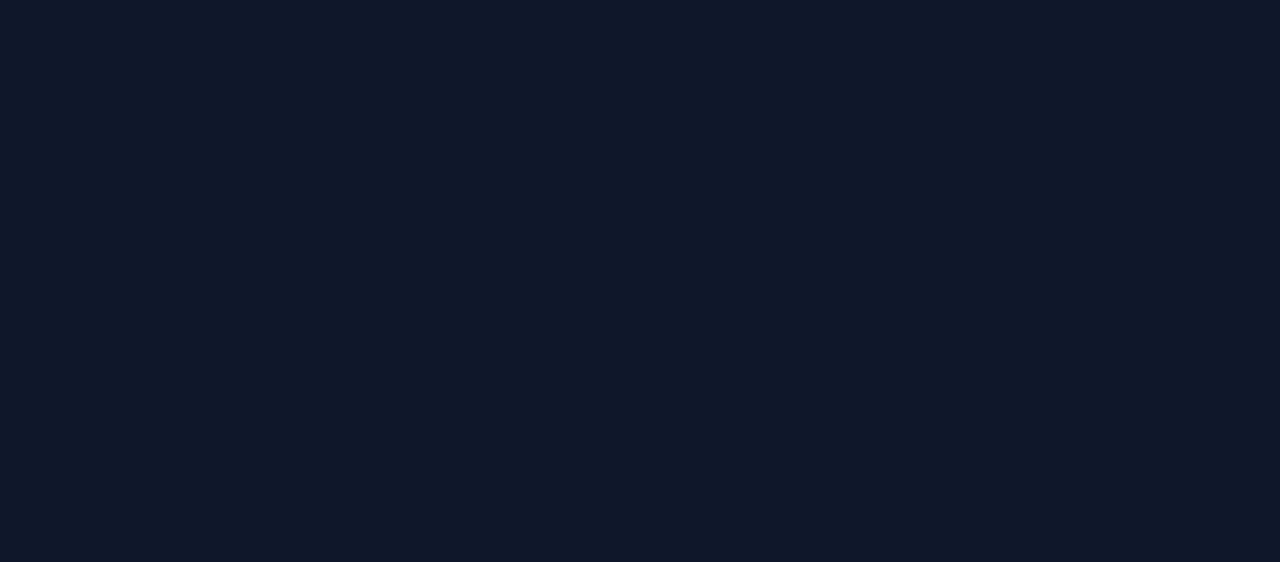
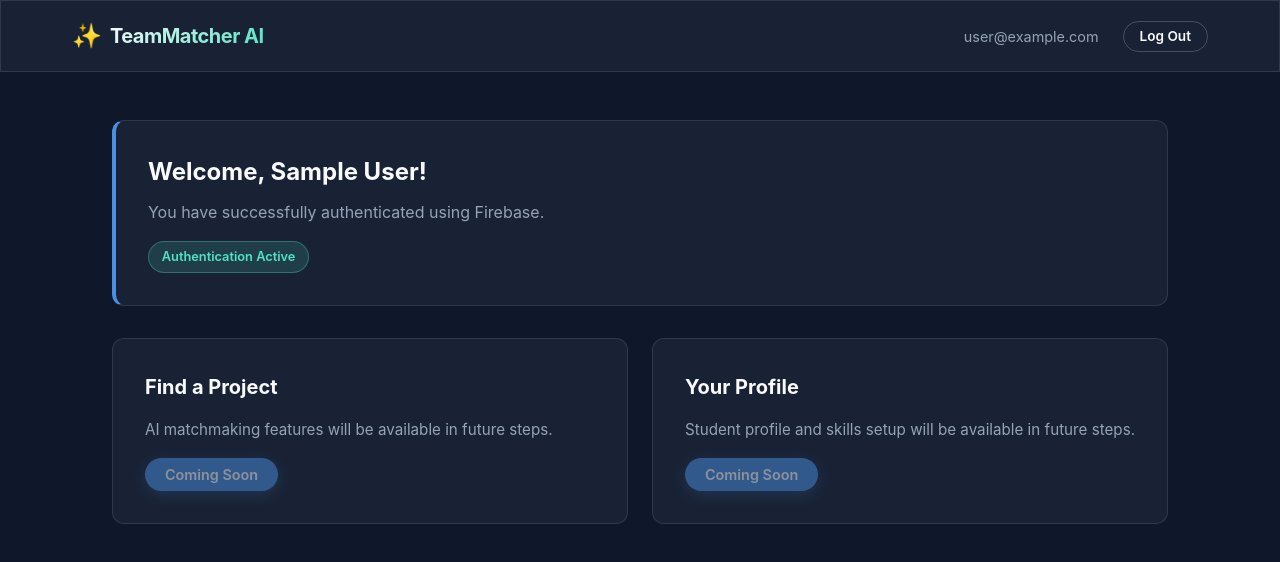
Before and after one commit to kunkuabhinash-hub/AI-Project-Team-Matcher, a React (Vite) app: page /dashboard in a window 1280 px wide. Before the commit this address had no page. Shown: the top 562 px of the page. Built offline with nearby package versions, Linux system fonts and the light colour scheme; no server answers; sample sign-in values are in the browser's storage.

Commit message:
step-03: integrate Firebase authentication

```diff
--- a/package.json
+++ b/package.json
@@ -10,6 +10,7 @@
     "preview": "vite preview"
   },
   "dependencies": {
+    "firebase": "^12.19.0",
     "react": "^19.2.8",
     "react-dom": "^19.2.8",
     "react-router-dom": "^7.18.4"
--- a/src/App.jsx
+++ b/src/App.jsx
@@ -1,20 +1,33 @@
 import React from 'react';
 import { BrowserRouter as Router, Routes, Route } from 'react-router-dom';
+import { AuthProvider } from './contexts/AuthContext';
+import ProtectedRoute from './components/ProtectedRoute';
 import Home from './pages/Home';
 import Login from './pages/Login';
 import SignUp from './pages/SignUp';
+import Dashboard from './pages/Dashboard';
 import './App.css';
 
 function App() {
   return (
     <Router>
+      <AuthProvider>
         <div className="app-container">
           <Routes>
             <Route path="/" element={<Home />} />
             <Route path="/login" element={<Login />} />
             <Route path="/signup" element={<SignUp />} />
+            <Route
+              path="/dashboard"
+              element={
+                <ProtectedRoute>
+                  <Dashboard />
+                </ProtectedRoute>
+              }
+            />
           </Routes>
         </div>
+      </AuthProvider>
     </Router>
   );
 }
--- a/src/components/Navbar.jsx
+++ b/src/components/Navbar.jsx
@@ -1,9 +1,11 @@
 import React from 'react';
 import { Link, useNavigate } from 'react-router-dom';
+import { useAuth } from '../contexts/AuthContext';
 import './Navbar.css';
 
 const Navbar = () => {
   const navigate = useNavigate();
+  const { currentUser } = useAuth();
 
   return (
     <header className="navbar glass">
@@ -17,8 +19,16 @@ const Navbar = () => {
           <a href="#how-it-works">How it Works</a>
         </nav>
         <div className="navbar-actions">
-          <button className="btn btn-outline" onClick={() => navigate('/login')}>Log In</button>
-          <button className="btn btn-primary" onClick={() => navigate('/signup')}>Sign Up</button>
+          {currentUser ? (
+            <button className="btn btn-primary" onClick={() => navigate('/dashboard')}>
+              Dashboard
+            </button>
+          ) : (
+            <>
+              <button className="btn btn-outline" onClick={() => navigate('/login')}>Log In</button>
+              <button className="btn btn-primary" onClick={() => navigate('/signup')}>Sign Up</button>
+            </>
+          )}
         </div>
       </div>
     </header>
--- /dev/null
+++ b/src/components/ProtectedRoute.jsx
@@ -0,0 +1,16 @@
+import React from 'react';
+import { Navigate } from 'react-router-dom';
+import { useAuth } from '../contexts/AuthContext';
+
+const ProtectedRoute = ({ children }) => {
+  const { currentUser } = useAuth();
+
+  if (!currentUser) {
+    // If not authenticated, redirect to login page
+    return <Navigate to="/login" />;
+  }
+
+  return children;
+};
+
+export default ProtectedRoute;
--- /dev/null
+++ b/src/contexts/AuthContext.jsx
@@ -0,0 +1,67 @@
+import React, { createContext, useContext, useState, useEffect } from 'react';
+import {
+  createUserWithEmailAndPassword,
+  signInWithEmailAndPassword,
+  signOut,
+  onAuthStateChanged,
+  updateProfile
+} from 'firebase/auth';
+import { auth } from '../firebase';
+
+const AuthContext = createContext();
+
+export function useAuth() {
+  return useContext(AuthContext);
+}
+
+export function AuthProvider({ children }) {
+  const [currentUser, setCurrentUser] = useState(null);
+  const [loading, setLoading] = useState(true);
+
+  async function signup(email, password, fullName) {
+    const userCredential = await createUserWithEmailAndPassword(auth, email, password);
+    // Update the profile with the full name
+    await updateProfile(userCredential.user, {
+      displayName: fullName
+    });
+    // Update local state with the new user data (displayName might not be immediately available in the initial listener)
+    setCurrentUser({ ...userCredential.user, displayName: fullName });
+    return userCredential;
+  }
+
+  function login(email, password) {
+    return signInWithEmailAndPassword(auth, email, password);
+  }
+
+  function logout() {
+    return signOut(auth);
+  }
+
+  useEffect(() => {
+    if (!auth) {
+      console.error("Firebase auth is not initialized. Check your environment variables.");
+      setLoading(false);
+      return;
+    }
+
+    const unsubscribe = onAuthStateChanged(auth, (user) => {
+      setCurrentUser(user);
+      setLoading(false);
+    });
+
+    return unsubscribe;
+  }, []);
+
+  const value = {
+    currentUser,
+    login,
+    signup,
+    logout
+  };
+
+  return (
+    <AuthContext.Provider value={value}>
+      {!loading && children}
+    </AuthContext.Provider>
+  );
+}
--- /dev/null
+++ b/src/firebase.js
@@ -0,0 +1,23 @@
+import { initializeApp } from "firebase/app";
+import { getAuth } from "firebase/auth";
+
+const firebaseConfig = {
+  apiKey: import.meta.env.VITE_FIREBASE_API_KEY,
+  authDomain: import.meta.env.VITE_FIREBASE_AUTH_DOMAIN,
+  projectId: import.meta.env.VITE_FIREBASE_PROJECT_ID,
+  storageBucket: import.meta.env.VITE_FIREBASE_STORAGE_BUCKET,
+  messagingSenderId: import.meta.env.VITE_FIREBASE_MESSAGING_SENDER_ID,
+  appId: import.meta.env.VITE_FIREBASE_APP_ID
+};
+
+let app;
+let auth;
+
+try {
+  app = initializeApp(firebaseConfig);
+  auth = getAuth(app);
+} catch (error) {
+  console.error("Firebase initialization error", error);
+}
+
+export { app, auth };
--- /dev/null
+++ b/src/pages/Dashboard.css
@@ -0,0 +1,119 @@
+.dashboard-container {
+  min-height: 100vh;
+  display: flex;
+  flex-direction: column;
+}
+
+.dashboard-header {
+  padding: 1rem 0;
+  border-bottom: 1px solid rgba(255, 255, 255, 0.1);
+  position: sticky;
+  top: 0;
+  z-index: 100;
+}
+
+.dashboard-nav {
+  display: flex;
+  justify-content: space-between;
+  align-items: center;
+}
+
+.user-profile {
+  display: flex;
+  align-items: center;
+  gap: 1.5rem;
+}
+
+.user-email {
+  font-size: 0.9rem;
+  color: var(--text-muted);
+}
+
+.btn-sm {
+  padding: 0.4rem 1rem;
+  font-size: 0.85rem;
+}
+
+.dashboard-main {
+  flex-grow: 1;
+  padding-top: 3rem;
+  padding-bottom: 3rem;
+}
+
+.welcome-card {
+  padding: 2rem;
+  border-radius: 12px;
+  margin-bottom: 2rem;
+  border-left: 4px solid var(--primary-color);
+}
+
+.welcome-card h2 {
+  margin-bottom: 0.5rem;
+  color: var(--text-main);
+}
+
+.welcome-card p {
+  color: var(--text-muted);
+  margin-bottom: 1rem;
+}
+
+.status-badge {
+  display: inline-block;
+  padding: 0.3rem 0.8rem;
+  border-radius: 9999px;
+  font-size: 0.8rem;
+  font-weight: 600;
+}
+
+.status-badge.success {
+  background: rgba(80, 227, 194, 0.15);
+  color: var(--secondary-color);
+  border: 1px solid rgba(80, 227, 194, 0.3);
+}
+
+.dashboard-content {
+  display: grid;
+  grid-template-columns: 1fr;
+  gap: 1.5rem;
+}
+
+@media (min-width: 768px) {
+  .dashboard-content {
+    grid-template-columns: 1fr 1fr;
+  }
+}
+
+.placeholder-card {
+  padding: 2rem;
+  border-radius: 12px;
+  display: flex;
+  flex-direction: column;
+  align-items: flex-start;
+  gap: 1rem;
+}
+
+.placeholder-card h3 {
+  font-size: 1.25rem;
+}
+
+.placeholder-card p {
+  color: var(--text-muted);
+  font-size: 0.95rem;
+  line-height: 1.5;
+  flex-grow: 1;
+}
+
+.btn.disabled {
+  opacity: 0.5;
+  cursor: not-allowed;
+}
+
+.error-alert {
+  background: rgba(239, 68, 68, 0.1);
+  color: #ef4444;
+  padding: 1rem;
+  border-radius: 8px;
+  border: 1px solid rgba(239, 68, 68, 0.2);
+  margin-bottom: 1.5rem;
+  text-align: center;
+}
--- /dev/null
+++ b/src/pages/Dashboard.jsx
@@ -0,0 +1,65 @@
+import React, { useState } from 'react';
+import { useNavigate } from 'react-router-dom';
+import { useAuth } from '../contexts/AuthContext';
+import './Dashboard.css';
+
+const Dashboard = () => {
+  const [error, setError] = useState('');
+  const { currentUser, logout } = useAuth();
+  const navigate = useNavigate();
+
+  const handleLogout = async () => {
+    setError('');
+    try {
+      await logout();
+      navigate('/login');
+    } catch (err) {
+      setError('Failed to log out. Please try again.');
+    }
+  };
+
+  return (
+    <div className="dashboard-container">
+      <header className="dashboard-header glass">
+        <div className="container dashboard-nav">
+          <div className="navbar-logo">
+            <span className="logo-icon">✨</span>
+            <h1>TeamMatcher AI</h1>
+          </div>
+          <div className="user-profile">
+            <span className="user-email">{currentUser?.email}</span>
+            <button className="btn btn-outline btn-sm" onClick={handleLogout}>
+              Log Out
+            </button>
+          </div>
+        </div>
+      </header>
+
+      <main className="container dashboard-main animate-fade-in">
+        {error && <div className="error-alert">{error}</div>}
+
+        <div className="welcome-card glass">
+          <h2>Welcome, {currentUser?.displayName || 'Student'}!</h2>
+          <p>You have successfully authenticated using Firebase.</p>
+          <div className="status-badge success">Authentication Active</div>
+        </div>
+
+        <div className="dashboard-content">
+          <div className="placeholder-card glass">
+            <h3>Find a Project</h3>
+            <p>AI matchmaking features will be available in future steps.</p>
+            <button className="btn btn-primary disabled" disabled>Coming Soon</button>
+          </div>
+
+          <div className="placeholder-card glass">
+            <h3>Your Profile</h3>
+            <p>Student profile and skills setup will be available in future steps.</p>
+            <button className="btn btn-primary disabled" disabled>Coming Soon</button>
+          </div>
+        </div>
+      </main>
+    </div>
+  );
+};
+
+export default Dashboard;
```
Also changed, not shown: src/pages/Login.jsx (+34 -7 lines), src/pages/SignUp.jsx (+39 -7 lines), 2 other files (tests, documents, lock files or other folders). Lines whose indentation alone changed are shown as unchanged.
